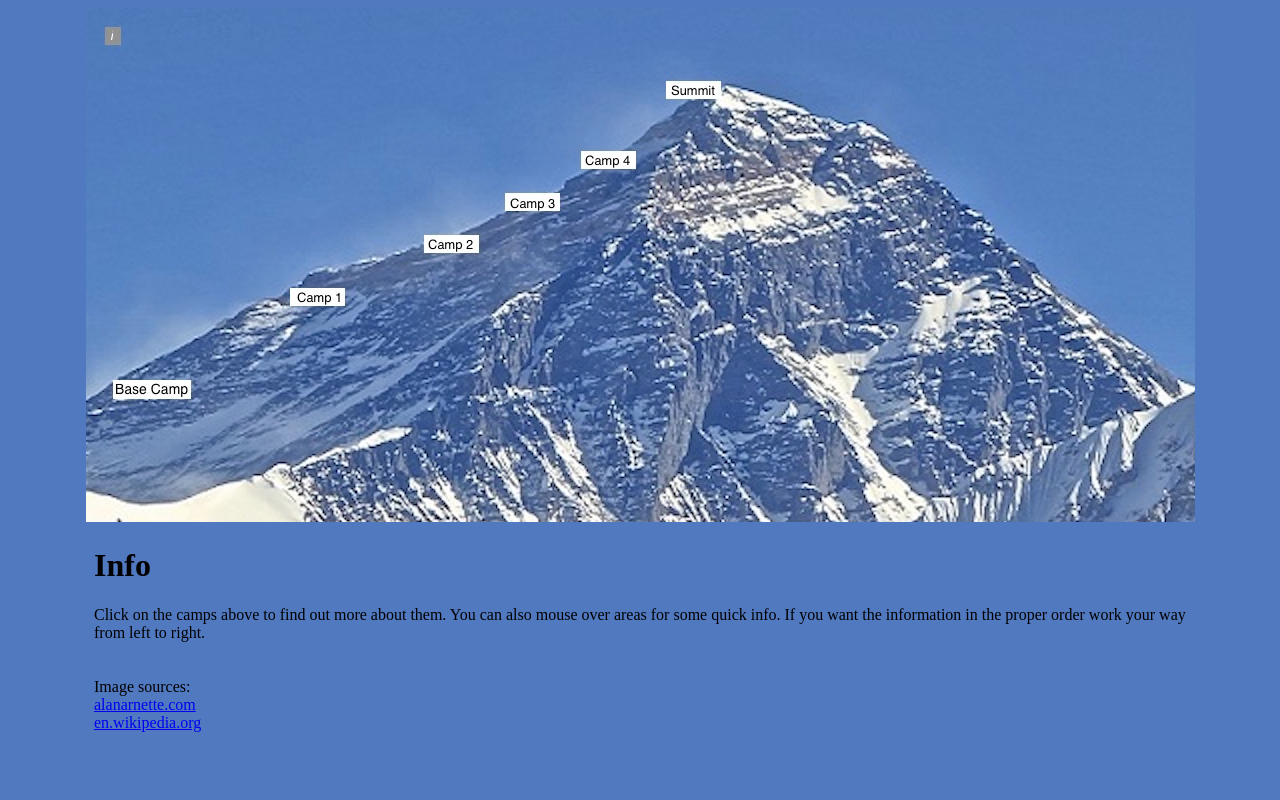
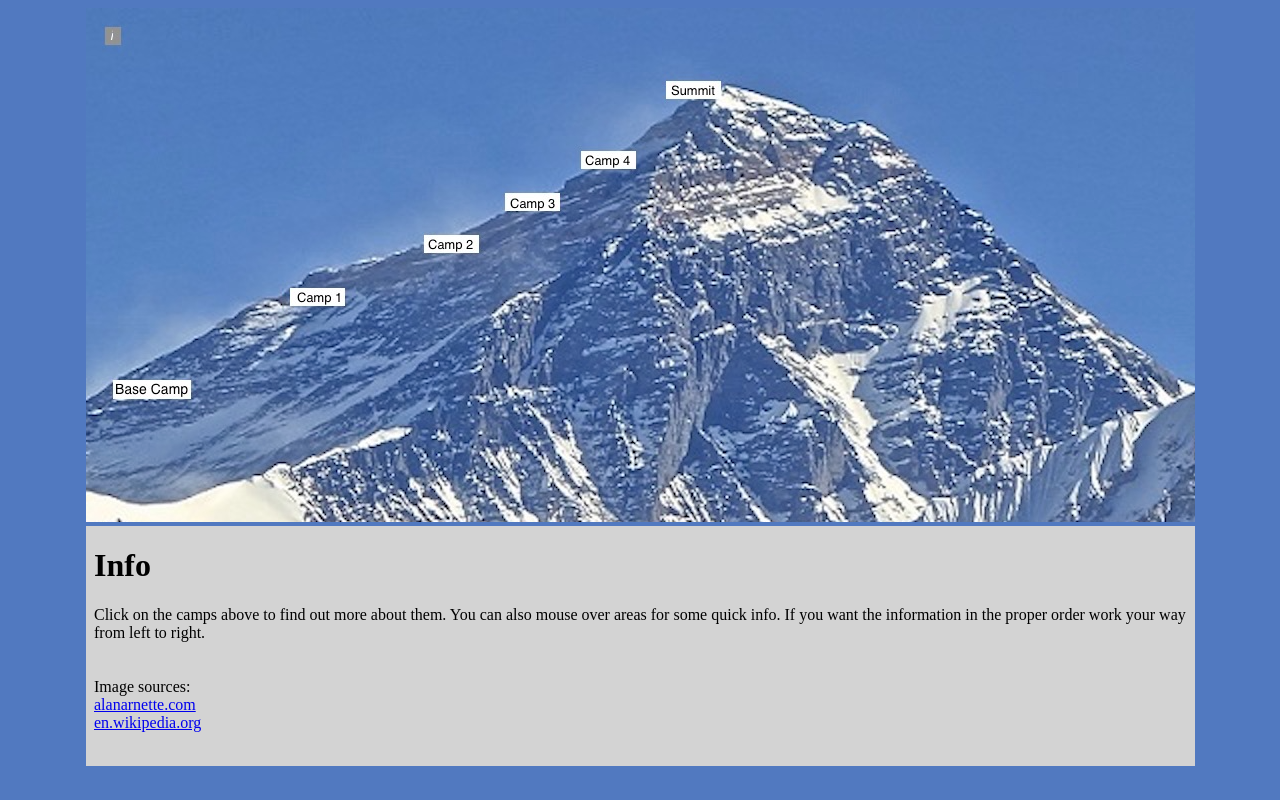
Before and after one commit to ilovehans10/ilovehans10.github.io, a plain HTML site: page index.html in a window 1280 px wide. Drawn offline with Linux system fonts and the light colour scheme.

Commit message:
snazz up the iframe so it is easier to read

```diff
--- a/index.html
+++ b/index.html
@@ -23,7 +23,7 @@ Altitude: 25,900 ft.">
 Altitude: 29,029 ft.">
 </map>
 </img>
-<iframe width="1109px" height="240px" style="border:none;" src="info.html" name="info">Browser not compatible.</iframe>
+<iframe width="1109px" height="240px" style="border:none;background-color:lightgrey;" src="info.html" name="info">Browser not compatible.</iframe>
 </center>
 </body>
 </html>
```
Also changed, not shown: Camp 2.html (+1 -1 lines).
